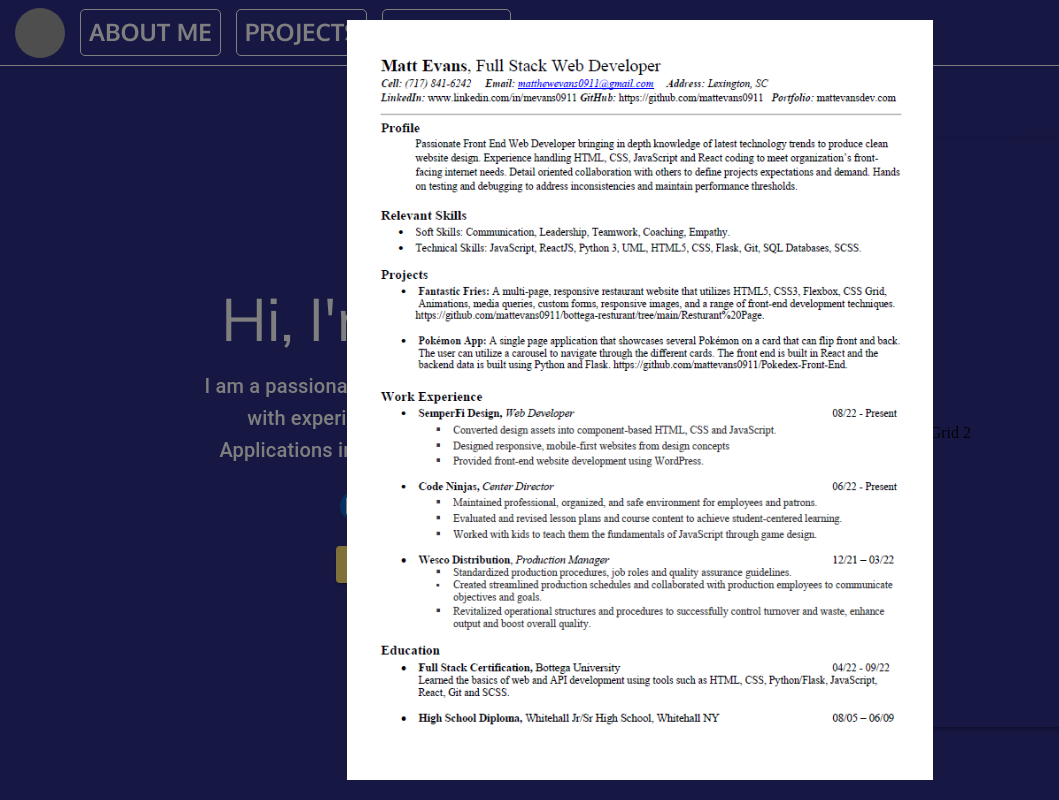
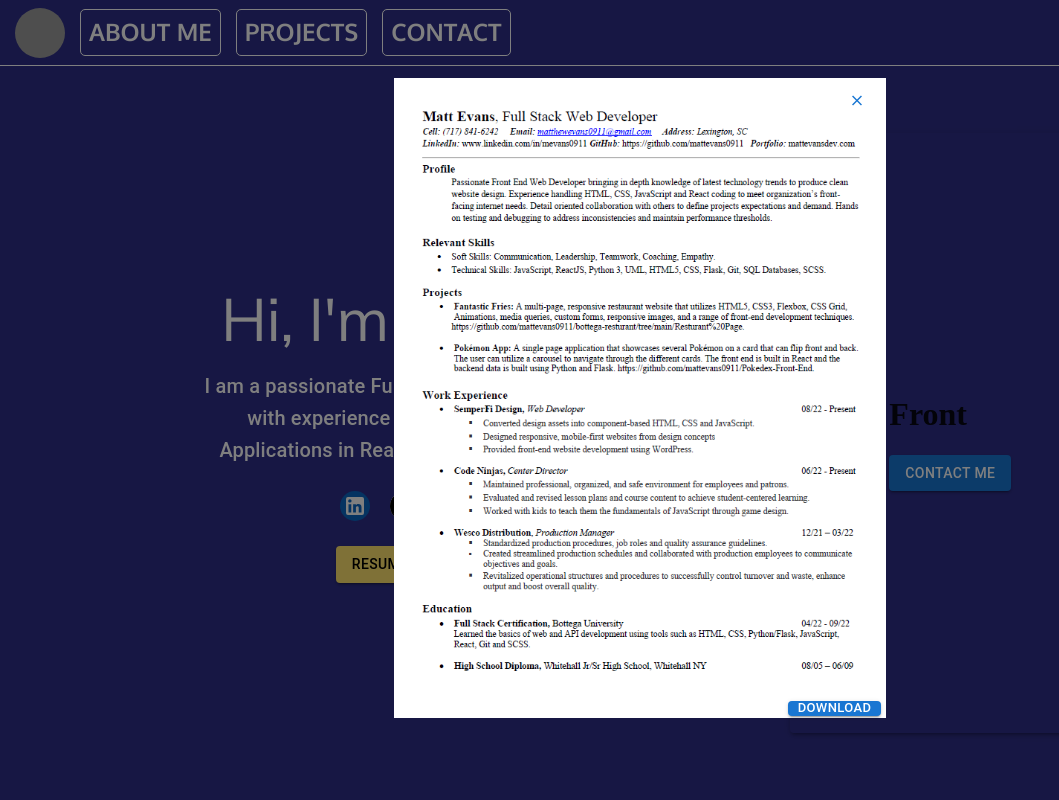
Before and after one commit to mattevans0911/portfolio_v2, a React (Create React App) app: page / in a window 1280 px wide. Both pictures are taken after a click on the button "RESUME". Shown: the whole page, without its empty margins (0-1059 px from the left). Built offline with nearby package versions, Linux system fonts and the light colour scheme; grey boxes are pictures that could not be loaded.

Commit message:
added card to about page

```diff
--- a/package.json
+++ b/package.json
@@ -11,6 +11,8 @@
     "@testing-library/react": "^13.4.0",
     "@testing-library/user-event": "^13.5.0",
     "react": "^18.2.0",
+    "react-awesome-slider": "^4.1.0",
+    "react-card-flip": "^1.1.6",
     "react-dom": "^18.2.0",
     "react-router": "^6.4.3",
     "react-router-dom": "^6.4.3",
--- a/src/components/About.js
+++ b/src/components/About.js
@@ -2,16 +2,25 @@ import React from "react";
 import Card from "@mui/material/Card";
 import Typography from "@mui/material/Typography";
 import Avatar from "@mui/material/Avatar";
+import ReactCardFlip from "react-card-flip";
+import Form from "./forms/Form";
 import LinkedInIcon from "@mui/icons-material/LinkedIn";
 import GitHubIcon from "@mui/icons-material/GitHub";
 import { Button } from "@mui/material";
 import Modal from "@mui/material/Modal";
 import resume from "../images/resume.png";
+import CloseIcon from "@mui/icons-material/Close";
 
 function About() {
   const [open, setOpen] = React.useState(false);
+  const [isFlipped, setIsFlipped] = React.useState(false);
   const handleOpen = () => setOpen(true);
   const handleClose = () => setOpen(false);
+
+  const handleFlip = (e) => {
+    e.preventDefault();
+    isFlipped ? setIsFlipped(false) : setIsFlipped(true);
+  };
   return (
     <div className="about-wrapper">
       <div className="left-centering-wrapper">
@@ -51,33 +60,63 @@ function About() {
             </Avatar>
           </div>
           <Button
+            className="resume-button"
             onClick={handleOpen}
             variant="contained"
-            // href="https://drive.google.com/file/d/1Q6XDyhT_3P2vFQMioFGoSSPZsT25kYWu/view?usp=sharing"
-            // target={"_blank"}
-            style={{
-              backgroundColor: "#fee36e",
-              color: "black",
-              marginTop: "25px",
-            }}
+            // style={{
+            //   backgroundColor: "#fee36e",
+            //   color: "black",
+            //   marginTop: "25px",
+            // }}
           >
             Resume
+          </Button>
           <Modal
+            className="resume-modal"
             open={open}
             onClose={handleClose}
             style={{
               display: "flex",
               justifyContent: "center",
-                marginBottom: "20px",
-                marginTop: "20px",
+              alignItems: "center",
             }}
           >
-              <img src={resume} alt="resume" />
-            </Modal>
+            <div style={{ position: "relative" }}>
+              <img src={resume} alt="resume" style={{ height: "80vh" }} />
+              <div>
+                <Button
+                  href="https://drive.google.com/file/d/1Q6XDyhT_3P2vFQMioFGoSSPZsT25kYWu/view?usp=sharing"
+                  target="_blank"
+                  variant="contained"
+                  size="small"
+                  style={{
+                    height: "15px",
+                    position: "absolute",
+                    bottom: "1%",
+                    right: "1%",
+                  }}
+                >
+                  Download
+                </Button>
+                <Button
+                  size="small"
+                  onClick={handleClose}
+                  style={{
+                    position: "absolute",
+                    top: "1.5%",
+                    right: "0",
+                    height: "25px",
+                  }}
+                >
+                  <CloseIcon sx={{ height: "100%", marginRight: "-5px" }} />
                 </Button>
               </div>
             </div>
+          </Modal>
+        </div>
+      </div>
       <div className="right-centering-wrapper">
+        <ReactCardFlip isFlipped={isFlipped} flipDirection="horizontal">
           <Card
             className="projects"
             sx={{
@@ -85,8 +124,37 @@ function About() {
               backgroundColor: "#2f2f89",
             }}
           >
-          <div>Grid 2</div>
+            <div>
+              <h1>Front</h1>
+              <Button variant="contained" onClick={handleFlip}>
+                Contact Me
+              </Button>
+            </div>
           </Card>
+          <Card
+            className="projects"
+            sx={{
+              boxShadow: 3,
+              backgroundColor: "#2f2f89",
+            }}
+            style={{ height: "75vh", width: "25vw" }}
+          >
+            <div style={{ display: "grid", gridTemplateRows: "90% 10%" }}>
+              <Form />
+              <div
+                style={{
+                  display: "flex",
+                  justifyContent: "space-evenly",
+                  marginTop: "25px",
+                }}
+              >
+                <Button variant="contained" onClick={handleFlip}>
+                  Flip me
+                </Button>
+              </div>
+            </div>
+          </Card>
+        </ReactCardFlip>
       </div>
     </div>
   );
--- /dev/null
+++ b/src/components/forms/Form.js
@@ -0,0 +1,30 @@
+import React from "react";
+import TextField from "@mui/material/TextField";
+import { Button } from "@mui/material";
+
+function Form() {
+  return (
+    <form
+      style={{
+        display: "flex",
+        flexDirection: "column",
+        justifyContent: "center",
+        alignItems: "center",
+      }}
+    >
+      <TextField required id="outlined-required" label="First Name" />
+      <TextField required id="outlined-required" label="Last Name" />
+      <TextField
+        required
+        multiline
+        rows={5}
+        id="outlined-required"
+        label="Message"
+        style={{ width: "14.5vw" }}
+      />
+      <Button>Submit</Button>
+    </form>
+  );
+}
+
+export default Form;
--- a/src/components/styles/about.scss
+++ b/src/components/styles/about.scss
@@ -70,6 +70,11 @@
           }
         }
       }
+      .resume-button {
+        background-color: #fee36e;
+        color: black;
+        margin-top: 25px;
+      }
     }
   }
 
@@ -79,8 +84,8 @@
     align-items: center;
 
     .projects {
-      height: 80%;
-      width: 75%;
+      height: 75vh;
+      width: 25vw;
       display: flex;
       justify-content: center;
       align-items: center;
```
Also changed, not shown: 1 other file (tests, documents, lock files or other folders). Lines whose indentation alone changed are shown as unchanged.
